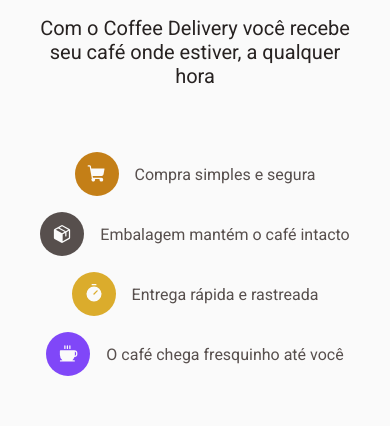
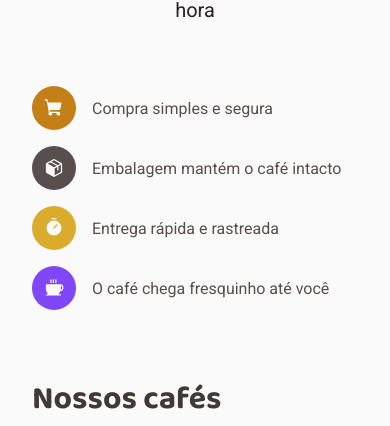
Before and after one commit to CaioVinicius7/coffee-delivery, a React (Vite) app: page / in a window 390 px wide. Shown: the part 724-1150 px from the top of the page. Built offline with nearby package versions, Linux system fonts and the light colour scheme.

Commit message:
refactor: Responsividade do componente Intro na página Home

```diff
--- a/src/pages/Home/components/Intro/styles.ts
+++ b/src/pages/Home/components/Intro/styles.ts
@@ -73,6 +73,7 @@ export const Topics = styled.div`
 
   @media (max-width: 450px) {
     grid-template-columns: 1fr;
+    justify-items: left;
   }
 `;
 
@@ -97,4 +98,10 @@ export const ImgContainer = styled.div`
   display: flex;
   align-items: center;
   justify-content: center;
+
+  @media (max-width: 500px) {
+    img {
+      width: 80vw;
+    }
+  }
 `;
```
